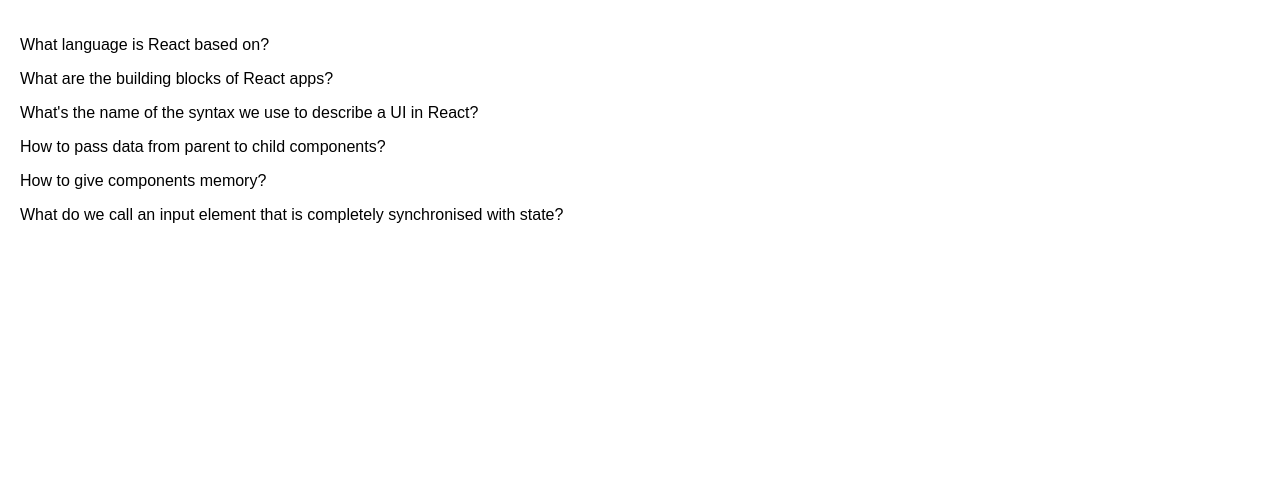
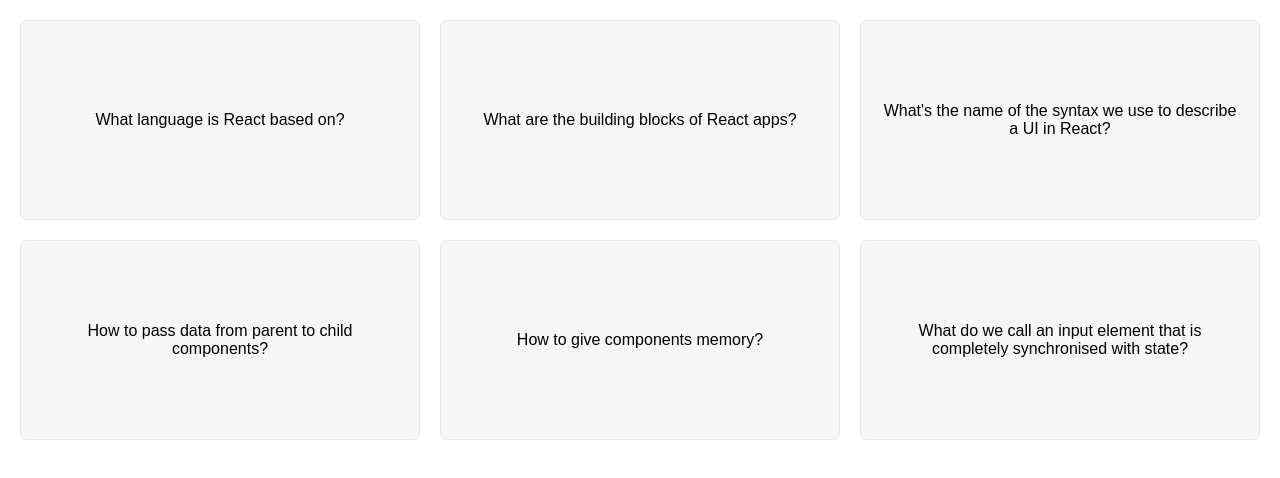
Before and after one commit to leah-massey/Coding-Flashcards, a React (Create React App) app: page / in a window 1280 px wide. Shown: the top 478 px of the page. Built offline with nearby package versions, Linux system fonts and the light colour scheme.

Commit message:
Styling added to flashcards.

```diff
--- a/src/App.js
+++ b/src/App.js
@@ -44,7 +44,7 @@
 
 function FlashCards() {
   return (
-    <div>
+    <div className="flashcards">
       {questions.map((question) => (
         <div>
           <p>{question.question}</p>
```
